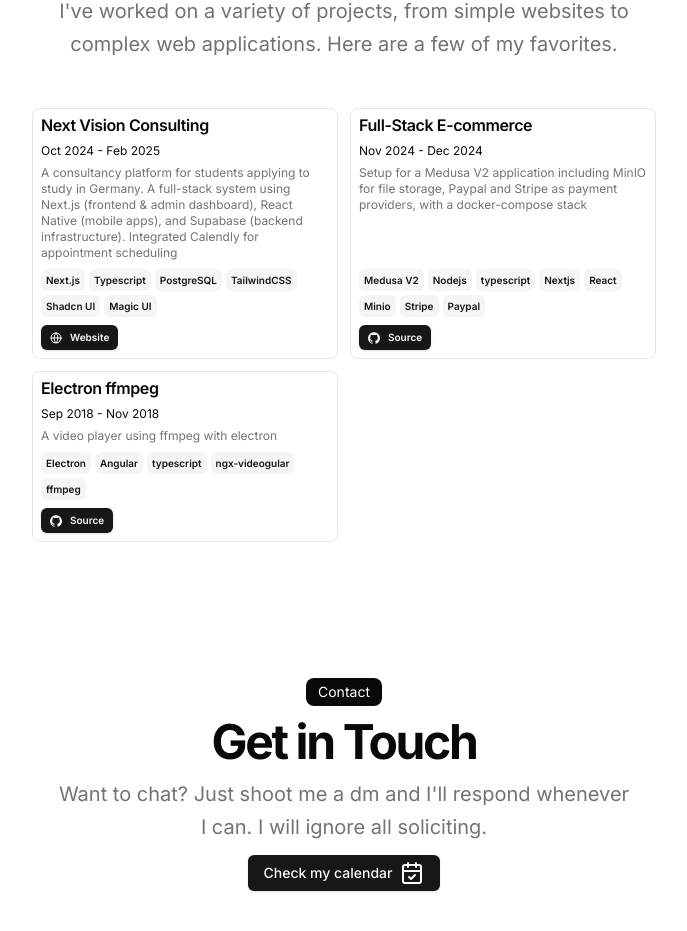
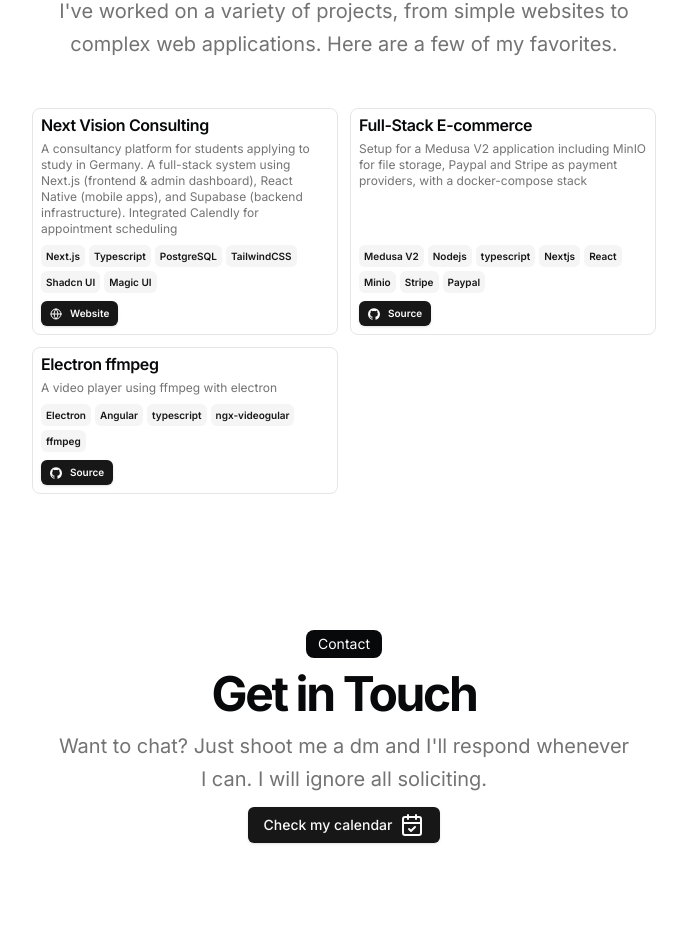
Before and after one commit to mnm89/portfolio, a Next.js app: page / in a window 1280 px wide. Shown: the part 1274-2205 px from the top of the page, without its empty margins (296-983 px from the left). Built offline with nearby package versions, Linux system fonts and the light colour scheme.

Commit message:
Remove date interval from project cards
Co-authored-by: Mohamed Naceur Mabrouk <mednaceur.elmabrouk@gmail.com>

```diff
--- a/src/components/project-card.tsx
+++ b/src/components/project-card.tsx
@@ -73,7 +73,6 @@ export function ProjectCard({
       <CardHeader className="px-2">
         <div className="space-y-1">
           <CardTitle className="mt-1 text-base">{title}</CardTitle>
-          <time className="font-sans text-xs">{dates}</time>
           <div className="hidden font-sans text-xs underline print:visible">
             {link?.replace("https://", "").replace("www.", "").replace("/", "")}
           </div>
```
